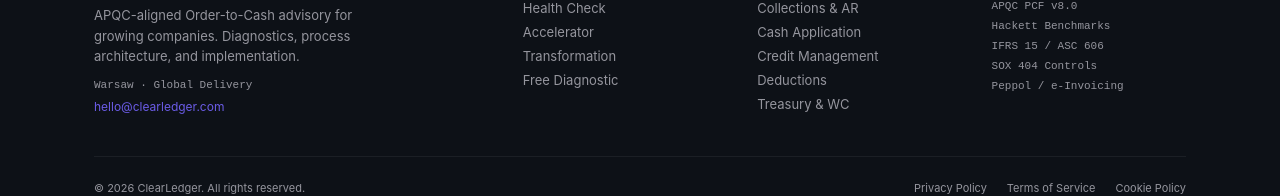
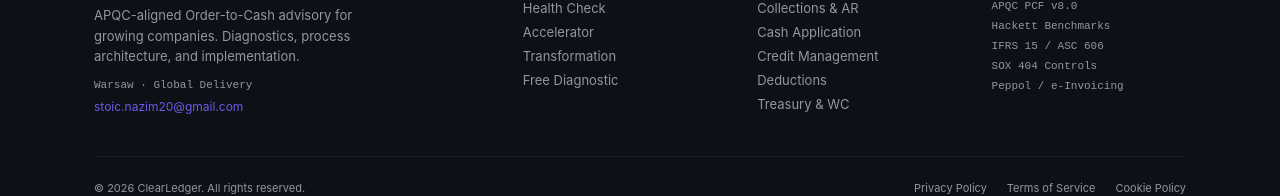
Before and after one commit to stoicnazim/ClearLedger, a Next.js app: page / in a window 1280 px wide. Shown: the part 5934-6130 px from the top of the page. Built offline with nearby package versions, Linux system fonts and the light colour scheme.

Commit message:
Update contact email to stoic.nazim20@gmail.com

```diff
--- a/app/ClearLedgerWebsite.js
+++ b/app/ClearLedgerWebsite.js
@@ -934,7 +934,7 @@ export default function ClearLedgerWebsite() {
               </p>
               <div style={{ fontFamily: C.mono, fontSize: "11px", color: C.textDim, marginTop: "12px" }}>Warsaw · Global Delivery</div>
               <div style={{ fontFamily: C.sans, fontSize: "12px", color: C.textDim, marginTop: "8px" }}>
-                <a href="mailto:hello@clearledger.com" style={{ color: C.accent, textDecoration: "none" }}>hello@clearledger.com</a>
+                <a href="mailto:stoic.nazim20@gmail.com" style={{ color: C.accent, textDecoration: "none" }}>stoic.nazim20@gmail.com</a>
               </div>
             </div>
 
```
